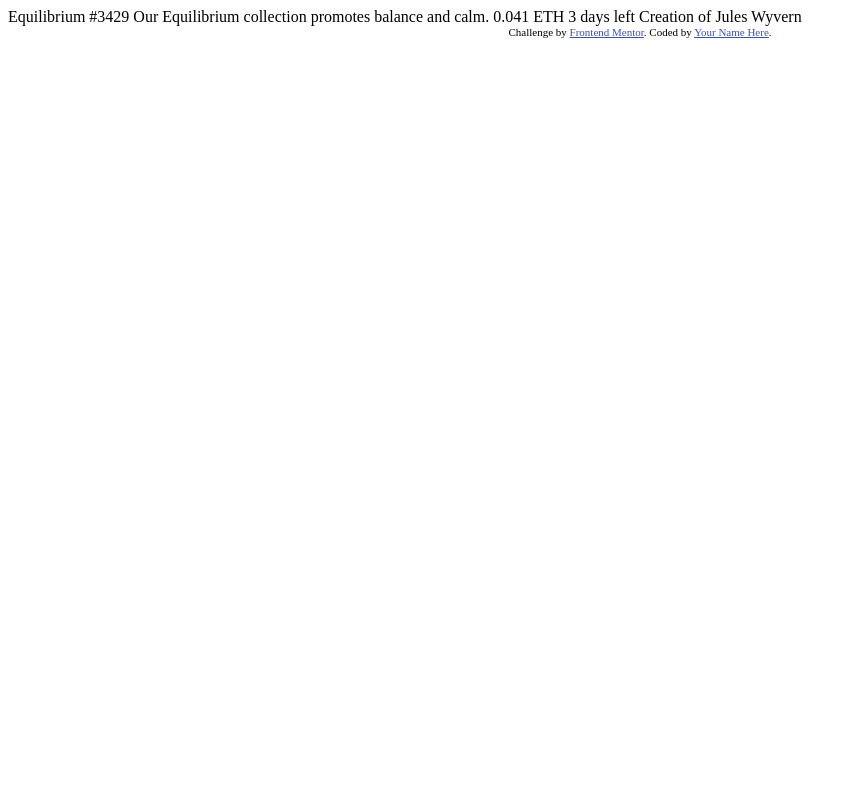
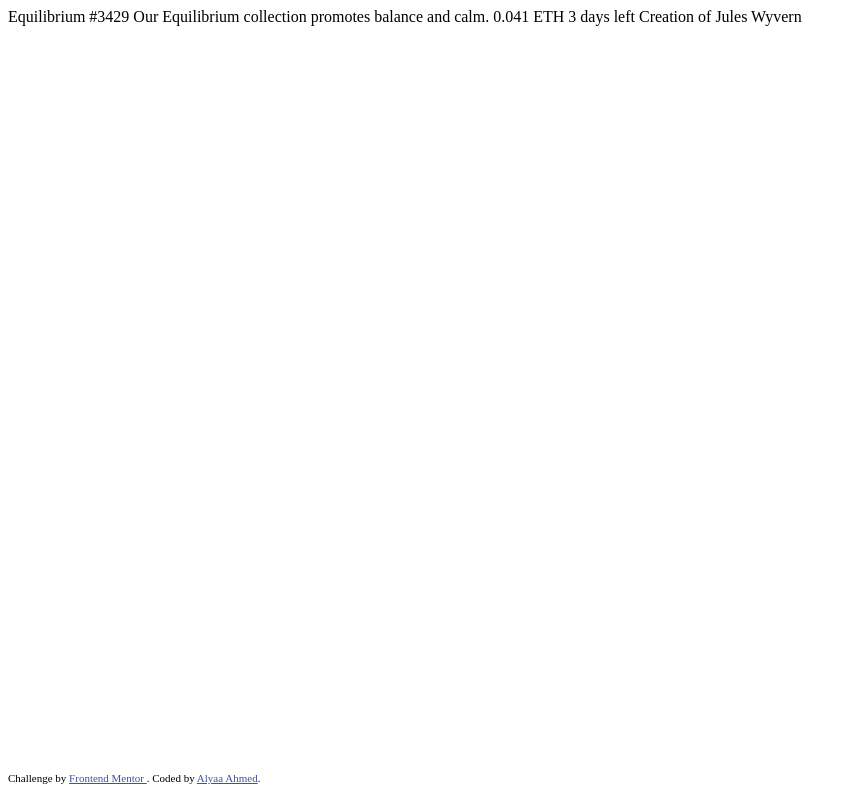
Before and after one commit to AlyaaRushdy/FrontendMentor-NFT-Preview-Card-Component, a plain HTML site: page index.html in a window 1280 px wide. Shown: the whole page, without its empty margins (0-857 px from the left). Drawn offline with Linux system fonts and the light colour scheme.

Commit message:
footer mod and styling

```diff
--- /dev/null
+++ b/CSS/style.css
@@ -0,0 +1,15 @@
+/* || VARIABLES */
+:root {
+  /* || COLORS */
+  --footer-link: hsl(228, 45%, 44%);
+}
+
+/* Footer Styling */
+.footer {
+  position: absolute;
+  bottom: 5px;
+  font-size: 11px;
+}
+.footer a {
+  color: var(--footer-link);
+}
--- a/index.html
+++ b/index.html
@@ -1,33 +1,31 @@
 <!DOCTYPE html>
 <html lang="en">
-<head>
-  <meta charset="UTF-8">
-  <meta name="viewport" content="width=device-width, initial-scale=1.0"> <!-- displays site properly based on user's device -->
+  <head>
+    <meta charset="UTF-8" />
+    <meta name="viewport" content="width=device-width, initial-scale=1.0" />
+    <link
+      rel="icon"
+      type="image/png"
+      sizes="32x32"
+      href="./images/favicon-32x32.png"
+    />
+    <link rel="stylesheet" href="CSS/style.css" />
 
-  <link rel="icon" type="image/png" sizes="32x32" href="./images/favicon-32x32.png">
+    <title>Frontend Mentor | NFT preview card component</title>
+  </head>
 
-  <title>Frontend Mentor | NFT preview card component</title>
+  <body>
+    Equilibrium #3429 Our Equilibrium collection promotes balance and calm.
+    0.041 ETH 3 days left Creation of Jules Wyvern
 
-  <!-- Feel free to remove these styles or customise in your own stylesheet 👍 -->
-  <style>
-    .attribution { font-size: 11px; text-align: center; }
-    .attribution a { color: hsl(228, 45%, 44%); }
-  </style>
-</head>
-<body>
-
-  Equilibrium #3429
-
-  Our Equilibrium collection promotes balance and calm.
-
-  0.041 ETH
-  3 days left
-
-  Creation of Jules Wyvern
-
-  <div class="attribution">
-    Challenge by <a href="https://www.frontendmentor.io?ref=challenge" target="_blank">Frontend Mentor</a>.
-    Coded by <a href="#">Your Name Here</a>.
-  </div>
-</body>
+    <footer class="footer">
+      <p class="footer__p">
+        Challenge by
+        <a href="https://www.frontendmentor.io?ref=challenge" target="_blank">
+          Frontend Mentor
+        </a>
+        . Coded by <a href="https://github.com/AlyaaRushdy">Alyaa Ahmed</a>.
+      </p>
+    </footer>
+  </body>
 </html>
```
